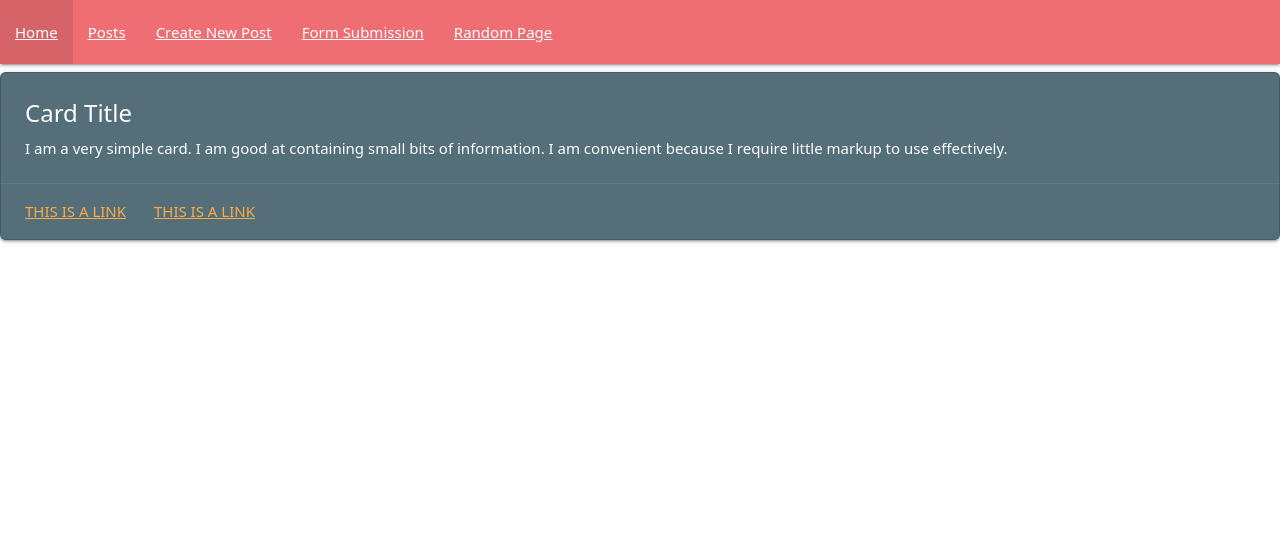
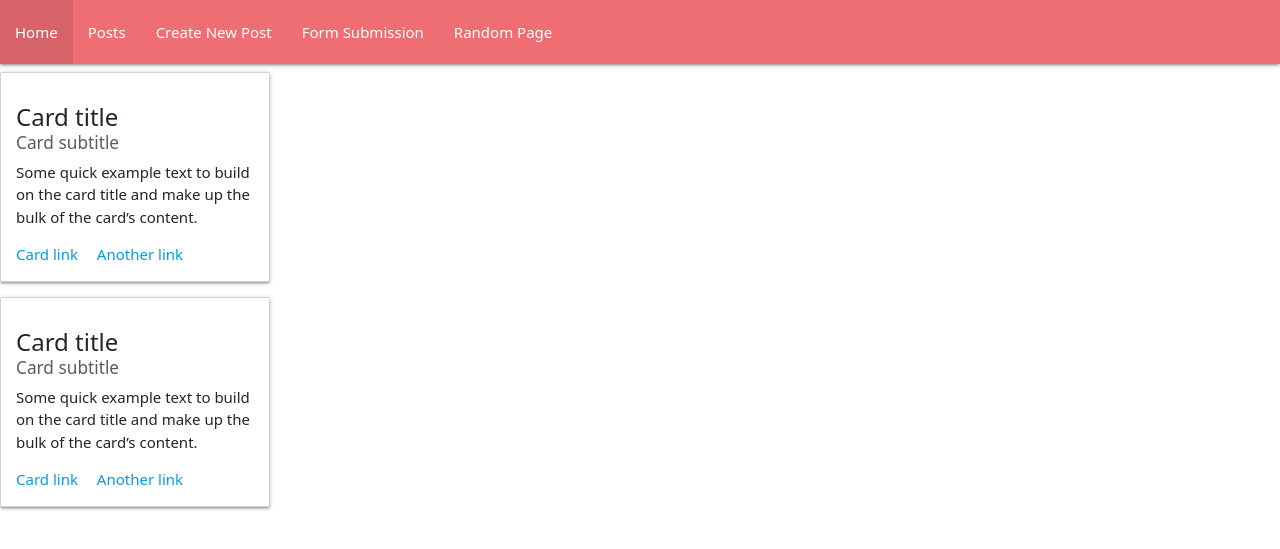
Before and after one commit to Navy-png-1/Website, a Flask app: page / in a window 1280 px wide. Shown: the top 549 px of the page. Run offline with Flask 3, Linux system fonts and the light colour scheme.

Commit message:
rename cards

```diff
--- a/app.py
+++ b/app.py
@@ -3,12 +3,12 @@ from datetime import date
 
 app = Flask(__name__)
 posts = [{"id":"11", "date":"8/16/2025", "content":"Info", "name":"Personal Info", "title":"Don't Know"}, {"id":"11", "date":"8/16/2025", "content":"Info", "name":"Personal Info", "title":"Don't Know"}]
-@app.route("/home")
+@app.route("/test")
 def hello():
-    return render_template("file3.html")
+    return render_template("test.html")
 @app.route("/journal")
 def journal():
-    return render_template("file4.html")
+    return render_template("journal.html")
 @app.route("/journal/posts")
 def view_post():
     return render_template("posts.html", posts=posts)
@@ -24,7 +24,7 @@ def new_post():
     return render_template("new_posts.html")
 @app.route("/form_submission")
 def form_sub():
-    return render_template("File1.html")
+    return render_template("form.html")
 @app.route("/")
 def home():
     return render_template("home.html")
--- a/templates/base.html
+++ b/templates/base.html
@@ -19,21 +19,5 @@
         </ul>
         </div>
     </nav>
-    <div class="row">
-    <div class="col s12 m6">
-      <div class="card blue-grey darken-1">
-        <div class="card-content white-text">
-          <span class="card-title">Card Title</span>
-          <p>I am a very simple card. I am good at containing small bits of information.
-          I am convenient because I require little markup to use effectively.</p>
-        </div>
-        <div class="card-action">
-          <a href="#">This is a link</a>
-          <a href="#">This is a link</a>
-        </div>
-      </div>
-    </div>
-  </div>
-
     {% block content %}{% endblock %}
 </body>
--- a/templates/File1.html
+++ b/templates/form.html
@@ -7,7 +7,7 @@
     <head>
         <meta charset="utf-8">
         <meta http-equiv="X-UA-Compatible" content="IE=edge">
-        <title>Hi</title>
+        <title>Form</title>
         <meta name="description" content="New website.">
         <meta name="viewport" content="width=device-width, initial-scale=1">
         <link rel="stylesheet" href="file2.css">
--- a/templates/home.html
+++ b/templates/home.html
@@ -13,5 +13,28 @@
     <body>
         <script src="" async defer></script>
     </body>
+    <!-- Compiled and minified CSS -->
+    <link rel="stylesheet" href="https://cdnjs.cloudflare.com/ajax/libs/materialize/1.0.0/css/materialize.min.css">
+
+    <!-- Compiled and minified JavaScript -->
+    <script src="https://cdnjs.cloudflare.com/ajax/libs/materialize/1.0.0/js/materialize.min.js"></script>
+      <div class="card" style="width: 18rem;">
+  <div class="card-body">
+    <h5 class="card-title">Card title</h5>
+    <h6 class="card-subtitle mb-2 text-body-secondary">Card subtitle</h6>
+    <p class="card-text">Some quick example text to build on the card title and make up the bulk of the card’s content.</p>
+    <a href="#" class="card-link">Card link</a>
+    <a href="#" class="card-link">Another link</a>
+  </div>
+</div>
+  <div class="card" style="width: 18rem;">
+  <div class="card-body">
+    <h5 class="card-title">Card title</h5>
+    <h6 class="card-subtitle mb-2 text-body-secondary">Card subtitle</h6>
+    <p class="card-text">Some quick example text to build on the card title and make up the bulk of the card’s content.</p>
+    <a href="#" class="card-link">Card link</a>
+    <a href="#" class="card-link">Another link</a>
+  </div>
+</div>
 </html>
 {% endblock %}
--- a/templates/new_posts.html
+++ b/templates/new_posts.html
@@ -1,5 +1,6 @@
 {% extends "base.html" %}
 {% block content %}
+<title>New Post</title>
 <form>
     <br>
     <label for="title">Title:</label>
```
Also changed, not shown: templates/journal.html (renamed from templates/file4.html), templates/test.html (renamed from templates/file3.html).
